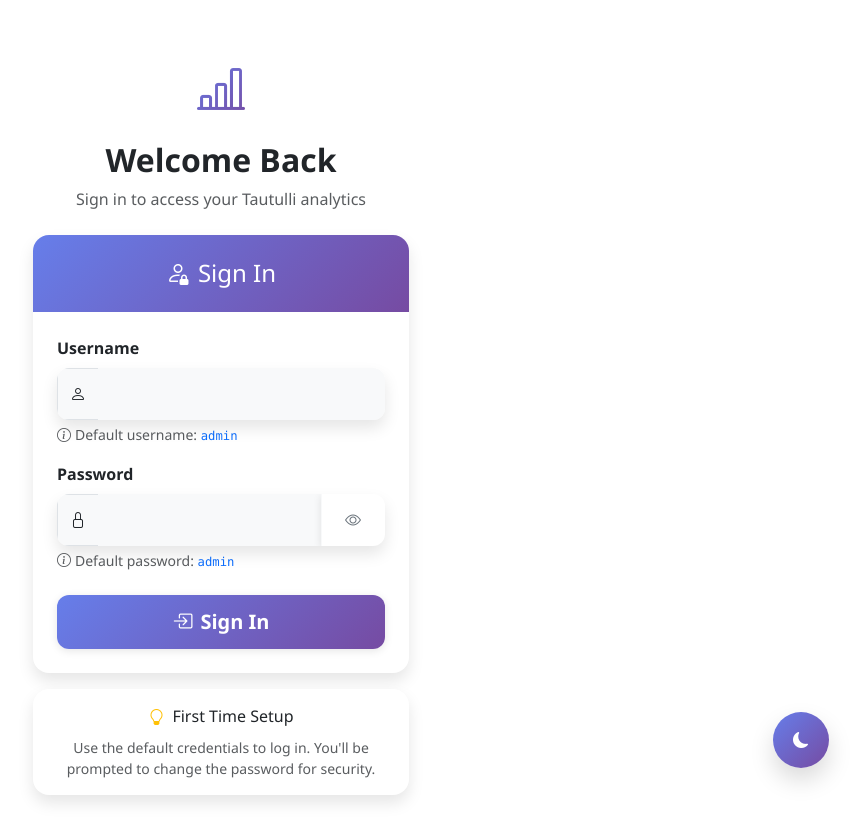
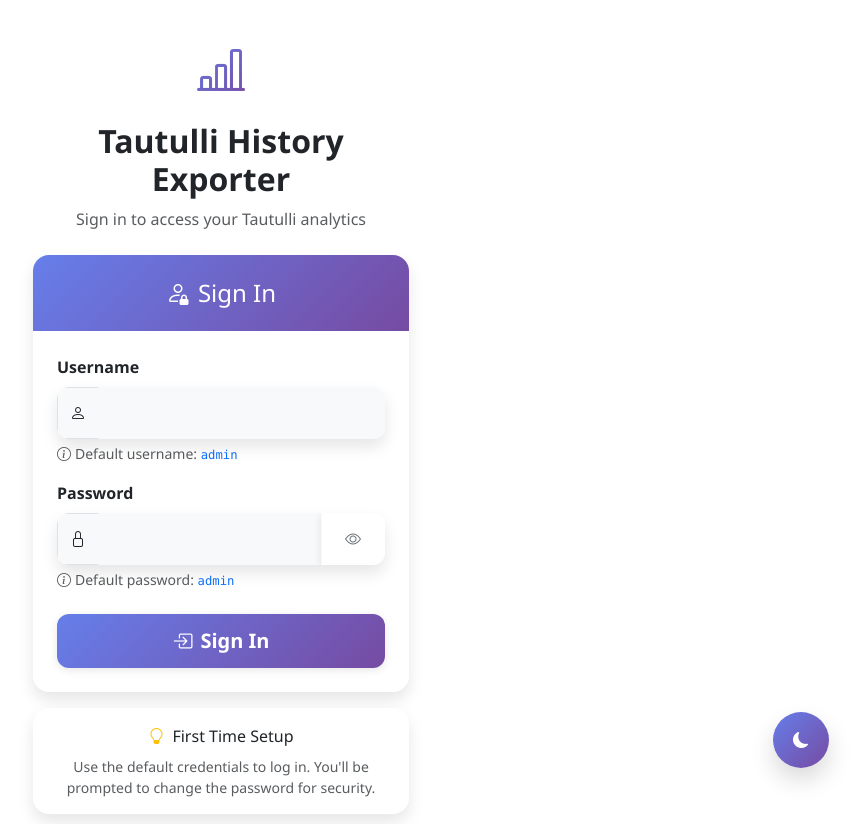
Before and after one commit to jdplab/tautulli-history-exporter, a Flask app: page /login in a window 1280 px wide. Shown: the whole page, without its empty margins (419-1280 px from the left). Run offline with Flask 3, Linux system fonts and the light colour scheme; data comes from the database, SQL or seed files in the repository.

Commit message:
Add files via upload

```diff
--- a/docker-compose.yml
+++ b/docker-compose.yml
@@ -20,7 +20,7 @@
     networks:
       - tautulli_network
     healthcheck:
-      test: ["CMD", "curl", "-f", "http://localhost:5000/health"]
+      test: ["CMD", "python", "-c", "import urllib.request; urllib.request.urlopen('http://localhost:5000/health')"]
       interval: 30s
       timeout: 10s
       retries: 3
--- a/templates/login.html
+++ b/templates/login.html
@@ -7,7 +7,7 @@
     <div class="col-md-6 col-lg-4">
         <div class="text-center mb-4">
             <i class="bi bi-bar-chart-line" style="font-size: 3rem; background: var(--gradient-primary); -webkit-background-clip: text; -webkit-text-fill-color: transparent; background-clip: text;"></i>
-            <h2 class="mt-3 fw-bold">Welcome Back</h2>
+            <h2 class="mt-3 fw-bold">Tautulli History Exporter</h2>
             <p class="text-muted">Sign in to access your Tautulli analytics</p>
         </div>
 
```
